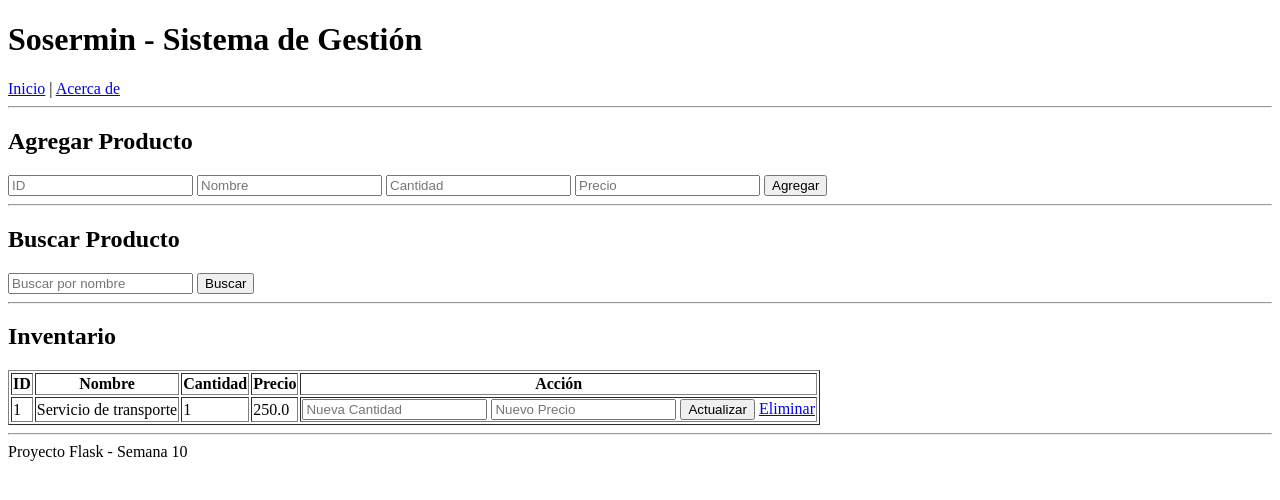
After one commit to andreadaqui/Soserim_primer_proyecto, a Flask app: page /buscar in a window 1280 px wide. The commit adds this page. Shown: the top 500 px of the page. Run offline with Flask 3, Linux system fonts and the light colour scheme; data comes from the database, SQL or seed files in the repository; both versions use the stored data as it was after the commit.

Commit message:
Tarea 11 proyecto

```diff
--- a/app.py
+++ b/app.py
@@ -1,16 +1,180 @@
+import sqlite3
 import os
-from flask import Flask, render_template
+from flask import Flask, render_template, request, redirect, url_for
 
 app = Flask(__name__)
+DB_NAME = "inventario.db"
+
+# ===============================
+# CLASE PRODUCTO (POO)
+# ===============================
+class Producto:
+    def __init__(self, id, nombre, cantidad, precio):
+        self._id = id
+        self._nombre = nombre
+        self._cantidad = cantidad
+        self._precio = precio
+
+    # Getters
+    def get_id(self):
+        return self._id
+
+    def get_nombre(self):
+        return self._nombre
+
+    def get_cantidad(self):
+        return self._cantidad
+
+    def get_precio(self):
+        return self._precio
+
+    # Setters
+    def set_cantidad(self, cantidad):
+        self._cantidad = cantidad
+
+    def set_precio(self, precio):
+        self._precio = precio
+
+
+# ===============================
+# CLASE INVENTARIO (Diccionario)
+# ===============================
+class Inventario:
+    def __init__(self):
+        self.productos = {}
+
+    def cargar_desde_db(self):
+        conexion = sqlite3.connect(DB_NAME)
+        cursor = conexion.cursor()
+        cursor.execute("SELECT * FROM productos")
+        filas = cursor.fetchall()
+        conexion.close()
+
+        for fila in filas:
+            producto = Producto(fila[0], fila[1], fila[2], fila[3])
+            self.productos[fila[0]] = producto
+
+    def mostrar_todos(self):
+        return self.productos.values()
+
+    def buscar_por_nombre(self, nombre):
+        if not nombre:
+            return self.productos.values()
+
+        return [p for p in self.productos.values()
+                if nombre.lower() in p.get_nombre().lower()]
+
+    def actualizar_producto(self, id, cantidad=None, precio=None):
+        if id in self.productos:
+            if cantidad is not None:
+                self.productos[id].set_cantidad(cantidad)
+            if precio is not None:
+                self.productos[id].set_precio(precio)
+
+
+# ===============================
+# CREAR BASE DE DATOS
+# ===============================
+def crear_bd():
+    conexion = sqlite3.connect(DB_NAME)
+    cursor = conexion.cursor()
+
+    cursor.execute("""
+    CREATE TABLE IF NOT EXISTS productos (
+        id INTEGER PRIMARY KEY,
+        nombre TEXT NOT NULL,
+        cantidad INTEGER,
+        precio REAL
+    )
+    """)
+
+    conexion.commit()
+    conexion.close()
+
+
+# ===============================
+# RUTAS
+# ===============================
 
 @app.route("/")
-def inicio():
-    servicios = [
-        {"codigo": "S01", "nombre": "Mantenimiento"},
-        {"codigo": "S02", "nombre": "Instalación"}
-    ]
-    return render_template("index.html", servicios=servicios)
+def menu():
+    return render_template("index.html")
 
+
+@app.route("/about")
+def about():
+    return render_template("about.html")
+
+
+@app.route("/productos")
+def productos():
+    inventario = Inventario()
+    inventario.cargar_desde_db()
+    lista = inventario.mostrar_todos()
+    return render_template("productos.html", productos=lista)
+
+
+@app.route("/agregar", methods=["POST"])
+def agregar():
+    id = request.form["id"]
+    nombre = request.form["nombre"]
+    cantidad = request.form["cantidad"]
+    precio = request.form["precio"]
+
+    conexion = sqlite3.connect(DB_NAME)
+    cursor = conexion.cursor()
+    cursor.execute("INSERT INTO productos VALUES (?, ?, ?, ?)",
+                   (id, nombre, cantidad, precio))
+    conexion.commit()
+    conexion.close()
+
+    return redirect(url_for("productos"))
+
+
+@app.route("/eliminar/<int:id>")
+def eliminar(id):
+    conexion = sqlite3.connect(DB_NAME)
+    cursor = conexion.cursor()
+    cursor.execute("DELETE FROM productos WHERE id = ?", (id,))
+    conexion.commit()
+    conexion.close()
+
+    return redirect(url_for("productos"))
+
+
+@app.route("/actualizar/<int:id>", methods=["POST"])
+def actualizar(id):
+    cantidad = request.form["cantidad"]
+    precio = request.form["precio"]
+
+    conexion = sqlite3.connect(DB_NAME)
+    cursor = conexion.cursor()
+    cursor.execute("""
+        UPDATE productos
+        SET cantidad = ?, precio = ?
+        WHERE id = ?
+    """, (cantidad, precio, id))
+    conexion.commit()
+    conexion.close()
+
+    return redirect(url_for("productos"))
+
+
+@app.route("/buscar")
+def buscar():
+    nombre = request.args.get("nombre")
+
+    inventario = Inventario()
+    inventario.cargar_desde_db()
+    resultados = inventario.buscar_por_nombre(nombre)
+
+    return render_template("productos.html", productos=resultados)
+
+
+# ===============================
+# EJECUCIÓN
+# ===============================
 if __name__ == "__main__":
-    port = int(os.environ.get("PORT", 5000))  # Toma el puerto que Render asigna
+    crear_bd()
+    port = int(os.environ.get("PORT", 5000))
     app.run(host="0.0.0.0", port=port, debug=True)
--- a/templates/base.html
+++ b/templates/base.html
@@ -7,8 +7,7 @@
 
 <h1>Sosermin - Sistema de Gestión</h1>
 
-<nav>
-    <a href="/">Inicio</a> |
+<nav>    <a href="/">Inicio</a> |
     <a href="/about">Acerca de</a>
 </nav>
 
--- /dev/null
+++ b/templates/productos.html
@@ -0,0 +1,57 @@
+{% extends "base.html" %}
+
+{% block content %}
+
+<h2>Agregar Producto</h2>
+
+<form action="/agregar" method="post">
+    <input type="number" name="id" placeholder="ID" required>
+    <input type="text" name="nombre" placeholder="Nombre" required>
+    <input type="number" name="cantidad" placeholder="Cantidad" required>
+    <input type="number" step="0.01" name="precio" placeholder="Precio" required>
+    <button type="submit">Agregar</button>
+</form>
+
+<hr>
+
+<h2>Buscar Producto</h2>
+<form action="/buscar" method="get">
+    <input type="text" name="nombre" placeholder="Buscar por nombre">
+    <button type="submit">Buscar</button>
+</form>
+
+<hr>
+
+<h2>Inventario</h2>
+
+<table border="1">
+    <tr>
+        <th>ID</th>
+        <th>Nombre</th>
+        <th>Cantidad</th>
+        <th>Precio</th>
+        <th>Acción</th>
+    </tr>
+
+    {% for p in productos %}
+    <tr>
+        <td>{{ p.get_id() }}</td>
+        <td>{{ p.get_nombre() }}</td>
+        <td>{{ p.get_cantidad() }}</td>
+        <td>{{ p.get_precio() }}</td>
+        <td>
+            <!-- FORMULARIO PARA ACTUALIZAR -->
+            <form action="/actualizar/{{ p.get_id() }}" method="post" style="display:inline;">
+                <input type="number" name="cantidad" placeholder="Nueva Cantidad" required>
+                <input type="number" step="0.01" name="precio" placeholder="Nuevo Precio" required>
+                <button type="submit">Actualizar</button>
+            </form>
+
+            <!-- BOTÓN ELIMINAR -->
+            <a href="/eliminar/{{ p.get_id() }}">Eliminar</a>
+        </td>
+    </tr>
+    {% endfor %}
+</table>
+
+{% endblock %}
```
Also changed, not shown: templates/index.html (+3 -6 lines), inventario.db (added).
